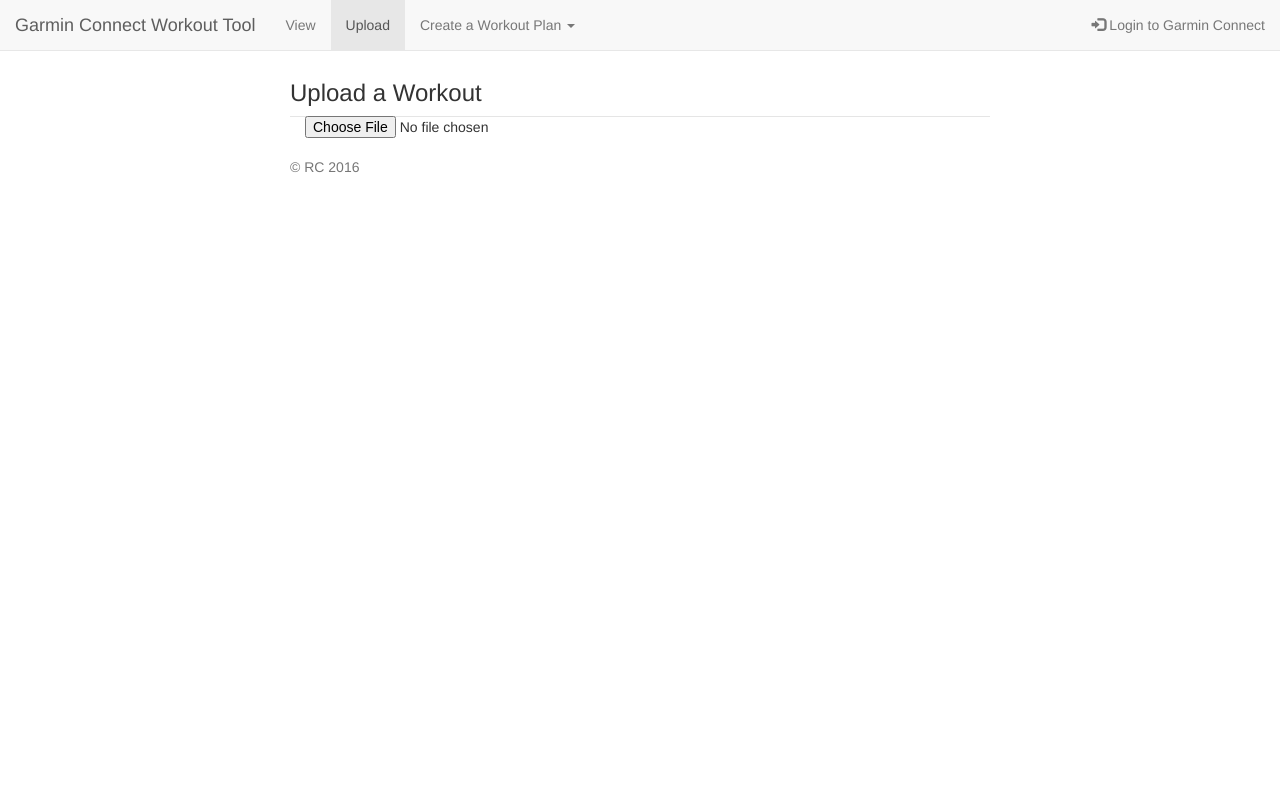
After one commit to rcaudill/flask-garmin_workouts_tool, a Flask app: template templates/upload.html in a window 1280 px wide. The commit adds this page. Run offline with Flask 2, Linux system fonts and the light colour scheme; the template is opened without the code that fills it: values that come from a table or form of the project are taken from there, others are empty; some libraries are stand-ins or nearby versions.

Commit message:
move upload to its own page

```diff
--- a/app.py
+++ b/app.py
@@ -12,7 +12,6 @@ from garmin_service import *
 
 class UploadForm(Form):
     workout_json = TextAreaField('Workout JSON')
-
 
 class GeneratePlanForm(Form):
     cts_heart_rate = IntegerField('CTS Test Heart Rate', [
@@ -43,9 +42,7 @@ def index():
         result = session['garmin_session'].get_workouts()
         json_obj = json.loads(result)
 
-        upload_form = UploadForm()
-
-        return render_template('index.html', result=result.encode('ascii', 'ignore').decode('ascii'), json_obj=json_obj, upload_form=upload_form)
+        return render_template('index.html', result=result.encode('ascii', 'ignore').decode('ascii'), json_obj=json_obj)
 
 @app.route('/login', methods=['GET', 'POST'])
 def login():
@@ -90,10 +87,22 @@ def download(workoutId):
     #this is never reached... okay for now, figure out how to refresh index later.
     return render_template('index.html')
 
-@app.route('/upload', methods=['POST'])
+
+@app.route('/upload', methods=['GET', 'POST'])
 def upload():
-    flash('Successfully uploaded: ' + session['garmin_session'].create_workout(json_str=request.form['workout_json']))
-    return redirect(url_for('index'))
+    if 'garmin_session' not in session or session['garmin_session'] is None:
+        # No garmin connect session, redirect to login
+        flash('You need to enter Garmin Connect credentials in order to upload a workout')
+        return redirect(url_for('login'))
+
+    upload_form = UploadForm()
+    if request.method == 'POST' and upload_form.validate():
+        flash(
+                'Successfully uploaded: ' + session['garmin_session'].create_workout(
+                    json_str=request.form['workout_json']))
+        return redirect(url_for('index'))
+
+    return render_template('upload.html', upload_form=upload_form)
 
 @app.route('/delete/<workoutId>')
 def delete(workoutId):
@@ -104,6 +113,11 @@ def delete(workoutId):
 
 @app.route('/generateplan', methods=['GET', 'POST'])
 def generateplan():
+    if 'garmin_session' not in session or session['garmin_session'] is None:
+        # No garmin connect session, redirect to login
+        flash('You need to enter Garmin Connect credentials in order to create a workout plan')
+        return redirect(url_for('login'))
+
     generate_plan_form = GeneratePlanForm()
     if request.method == 'POST' and generate_plan_form.validate():
         flash('Workout plan submitted')
--- /dev/null
+++ b/static/text-area-helpers.js
@@ -0,0 +1,39 @@
+    function onFileSelected(event) {
+    var selectedFile = event.target.files[0];
+    var reader = new FileReader();
+    var result = document.getElementById("workout_json");
+    reader.onload = function(event) {
+      result.innerHTML = event.target.result;
+      result.rows = "20";
+      result.cols = "80";
+    };
+    reader.readAsText(selectedFile);
+
+    show(document.getElementById('edit_field'));
+    }
+    function hide (elements) {
+      if (elements!=null){
+      elements = elements.length ? elements : [elements];
+      for (var index = 0; index < elements.length; index++) {
+        elements[index].style.display = 'none';
+      }
+      }
+    }
+    function show (elements, specifiedDisplay) {
+      if (elements!=null){
+          elements = elements.length ? elements : [elements];
+          for (var index = 0; index < elements.length; index++) {
+            elements[index].style.display = specifiedDisplay || 'block';
+          }
+      }
+    }
+
+    window.onload = hide(document.getElementById('edit_field'));
+    window.onload = hide(document.getElementById('workout-list-json-field'));
+
+    var idshowworkoutlistjson = document.getElementById('show-workout-list-json');
+    if (idshowworkoutlistjson != null) {
+        idshowworkoutlistjson.addEventListener('click', function () {
+            show(document.getElementById('workout-list-json-field'));
+        });
+    }
--- a/templates/generateplan.html
+++ b/templates/generateplan.html
@@ -3,7 +3,7 @@
 
 {% block body %}
 <!--Update navbar-->
-<script>document.getElementById("plan").className = "Active";</script>
+<script>document.getElementById("plan").className += "Active";</script>
 
 <h3>Generate a Workout Plan</h3>
 <div class="col-lg-12">
--- a/templates/layout.html
+++ b/templates/layout.html
@@ -8,9 +8,14 @@
       <style>
 
       body {
-        padding-top: 20px;
+          padding-top: 60px;
         padding-bottom: 20px;
       }
+          @media (max-width: 979px) {
+          body {
+          padding-top: 0px;
+          }
+          }
 
       .header,
       .footer {
@@ -37,7 +42,7 @@
       }
 
       .footer {
-        padding-top: 19px;
+          padding-top: 40px;
         color: #777;
         border-top: 1px solid #e5e5e5;
       }
@@ -77,13 +82,13 @@
               <a class="navbar-brand" href="../">Garmin Connect Workout Tool</a>
           </div>
           <ul class="nav navbar-nav">
-              <li id="view"><a href="../">View</a></li>
-              <li id="upload"><a href="../">Upload</a></li>
-              <li class="dropdown">
+              <li id="view"><a href="/">View</a></li>
+              <li id="upload"><a href="upload">Upload</a></li>
+              <li id="plan" class="dropdown">
                   <a class="dropdown-toggle" data-toggle="dropdown" href="#">Create a Workout Plan
                       <span class="caret"></span></a>
                   <ul class="dropdown-menu">
-                      <li id="plan"><a href="generateplan">Cycling - CTS</a></li>
+                      <li><a href="generateplan">Cycling - CTS</a></li>
                       <li><a href="#">Other 1</a></li>
                       <li><a href="#">Other 2</a></li>
                   </ul>
@@ -103,16 +108,7 @@
 
 
   <div class="container">
-      <div class="header">
-        {% if 'garmin_session' in session and session['garmin_session'] is not none %}
-          <a href="/logout">Logout</a>
-          <p>[{{ session['garmin_session'].get_email() }}]</p>
-        {% else %}
-          <a href="/login">Login</a>
-        {% endif %}
-          <a href="/generateplan">Generate a Workout Plan</a>
-        <h3 class="text-muted">Garmin Workout Tool</h3>
-      </div>
+      <!--<div class="header"></div>-->
 
       <!-- Display flashed messages -->
       {% with msgs = get_flashed_messages() %}
--- a/templates/login.html
+++ b/templates/login.html
@@ -2,7 +2,7 @@
 {% extends "layout.html" %}
 
 {% block body %}
-  <h3>Login</h3>
+<h3>Login to Garmin Connect</h3>
   <p>Enter Garmin Connect credentials to get started.</p>
   <form action="" method="post">
     <dl>
--- /dev/null
+++ b/templates/upload.html
@@ -0,0 +1,24 @@
+<!-- Extend layout -->
+{% extends "layout.html" %}
+
+{% block body %}
+<!--Update navbar-->
+<script>document.getElementById("upload").className += "Active";</script>
+
+<h3>Upload a Workout</h3>
+<div class="col-lg-12">
+    <input type="file" onchange="onFileSelected(event)">
+
+    <form method="POST" action="{{ url_for('upload') }}">
+        <div id='edit_field'>
+            {{ upload_form.workout_json.label }} - Edit workout if desired
+            <br>
+            {{ upload_form.workout_json(cols="80", rows="20") }}
+            <br>
+            <input type="submit" value="Submit"/>
+        </div>
+    </form>
+</div>
+
+<script src="{{ url_for('static', filename='text-area-helpers.js') }}"></script>
+{% endblock %}
```
Also changed, not shown: garmin_service.py (+4 -4 lines), templates/index.html (+2 -52 lines).
